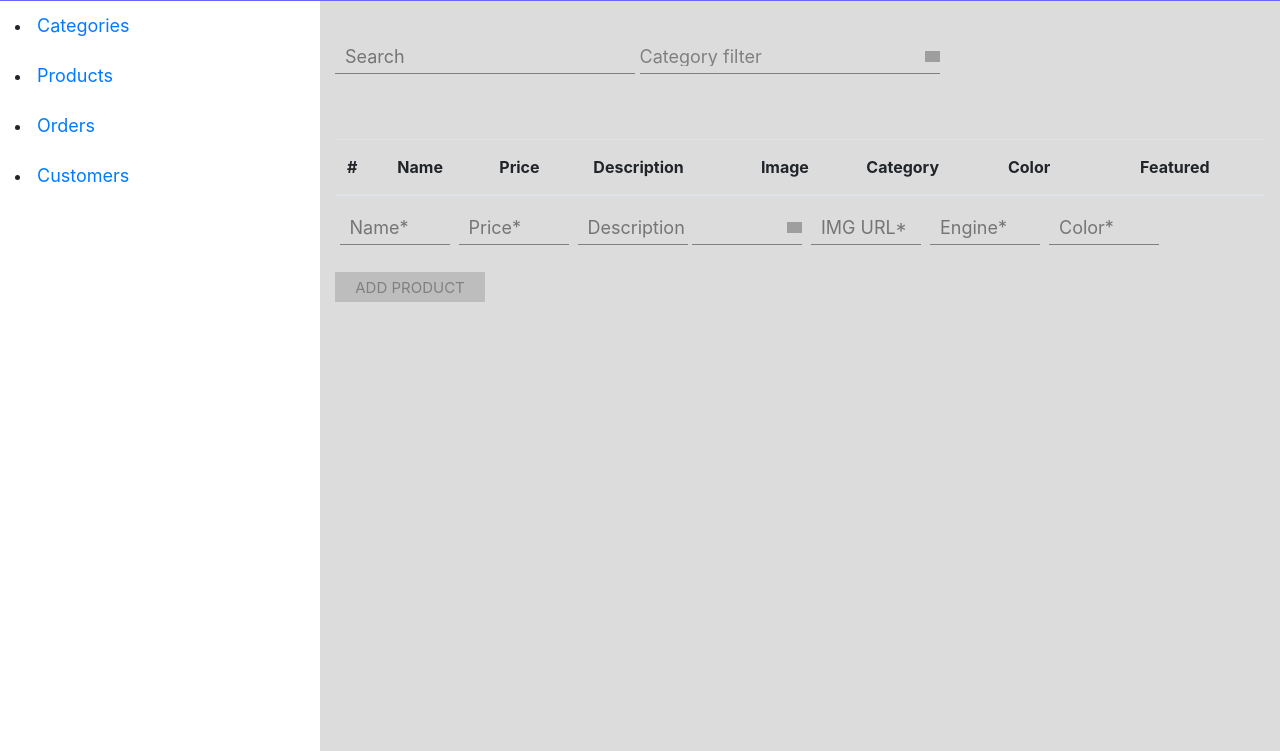
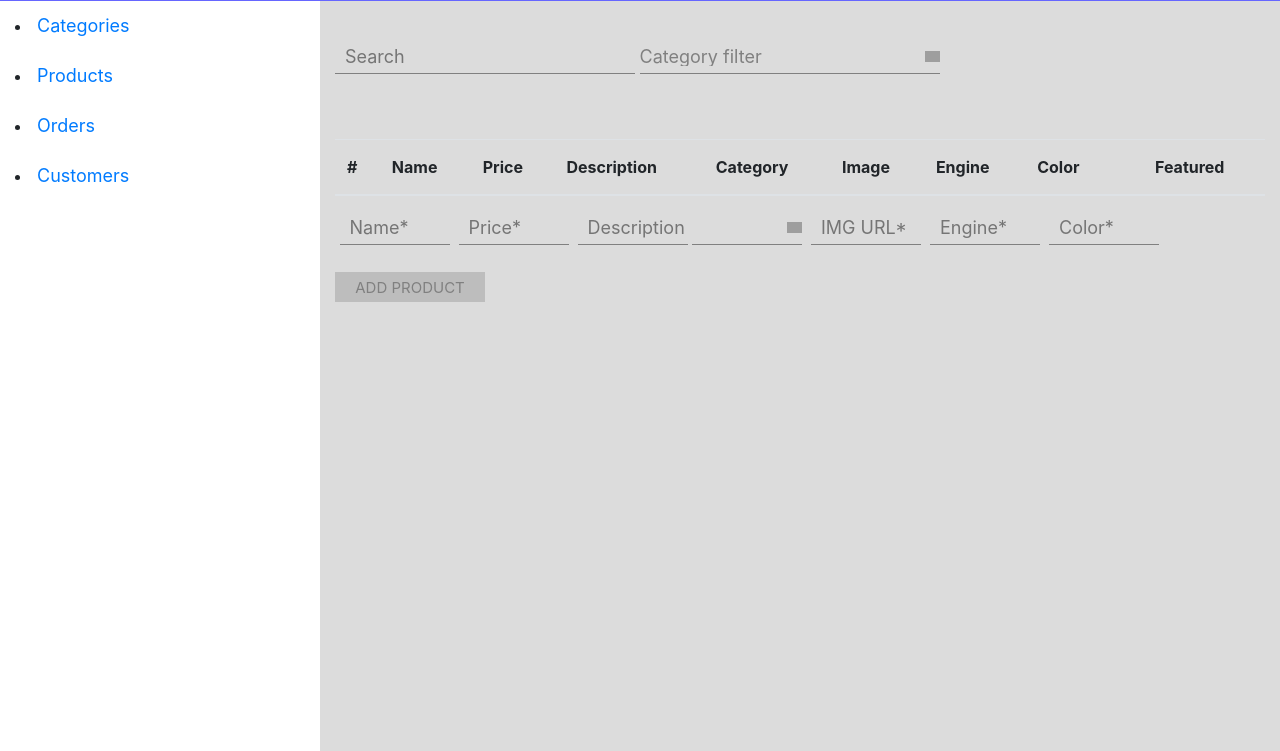
Before and after one commit to KristinaReut/Internet-Shop, a plain HTML site: page Admin/index.html in a window 1280 px wide. Shown: the part 49-800 px from the top of the page. Drawn offline with nearby package versions, Linux system fonts and the light colour scheme; grey boxes are pictures that could not be loaded.

Commit message:
change table

```diff
--- a/Admin/index.html
+++ b/Admin/index.html
@@ -91,8 +91,9 @@
                 <th scope="col">Name</th>
                 <th scope="col">Price</th>
                 <th scope="col">Description</th>
+                <th scope="col">Category</th>
                 <th scope="col">Image</th>
-                <th scope="col">Category</th>
+                <th scope="col">Engine</th>
                 <th scope="col">Color</th>
                 <th spoce="col"></th>
                 <th spoce="col">Featured</th>
```
